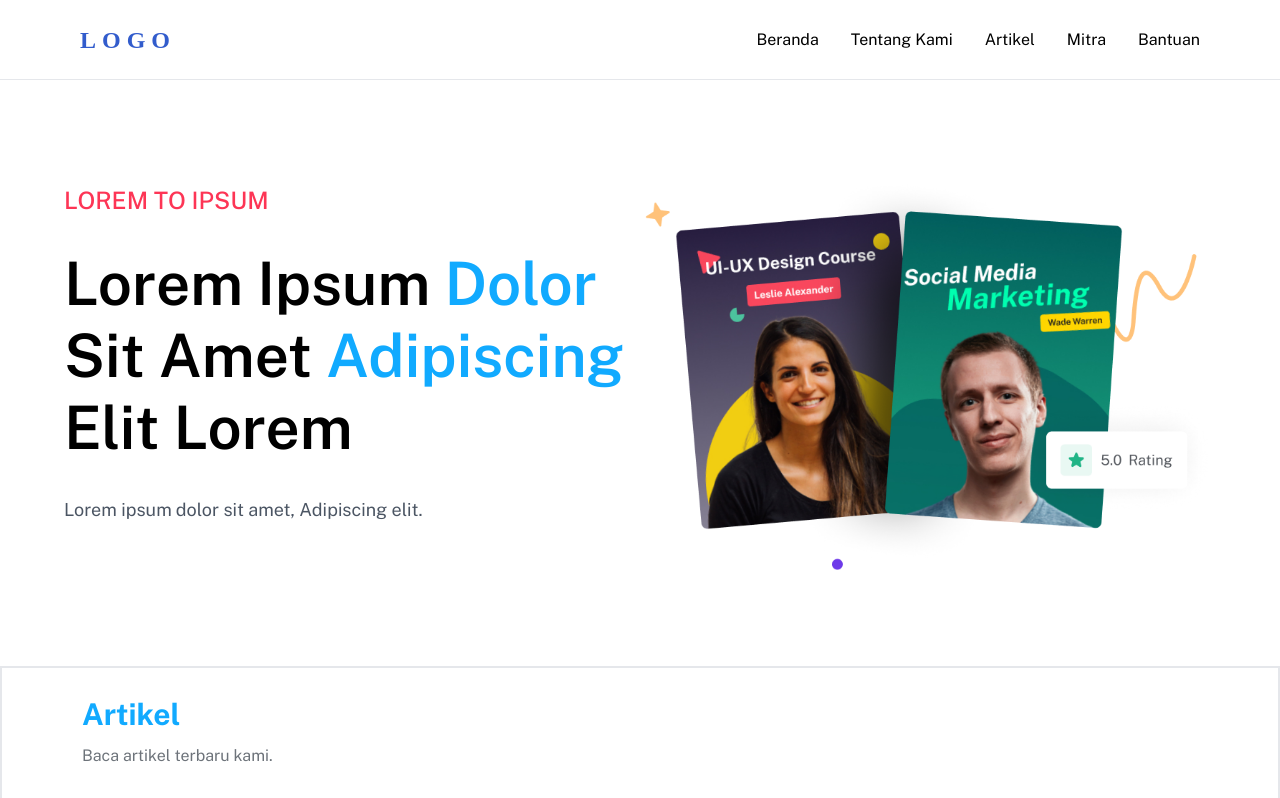
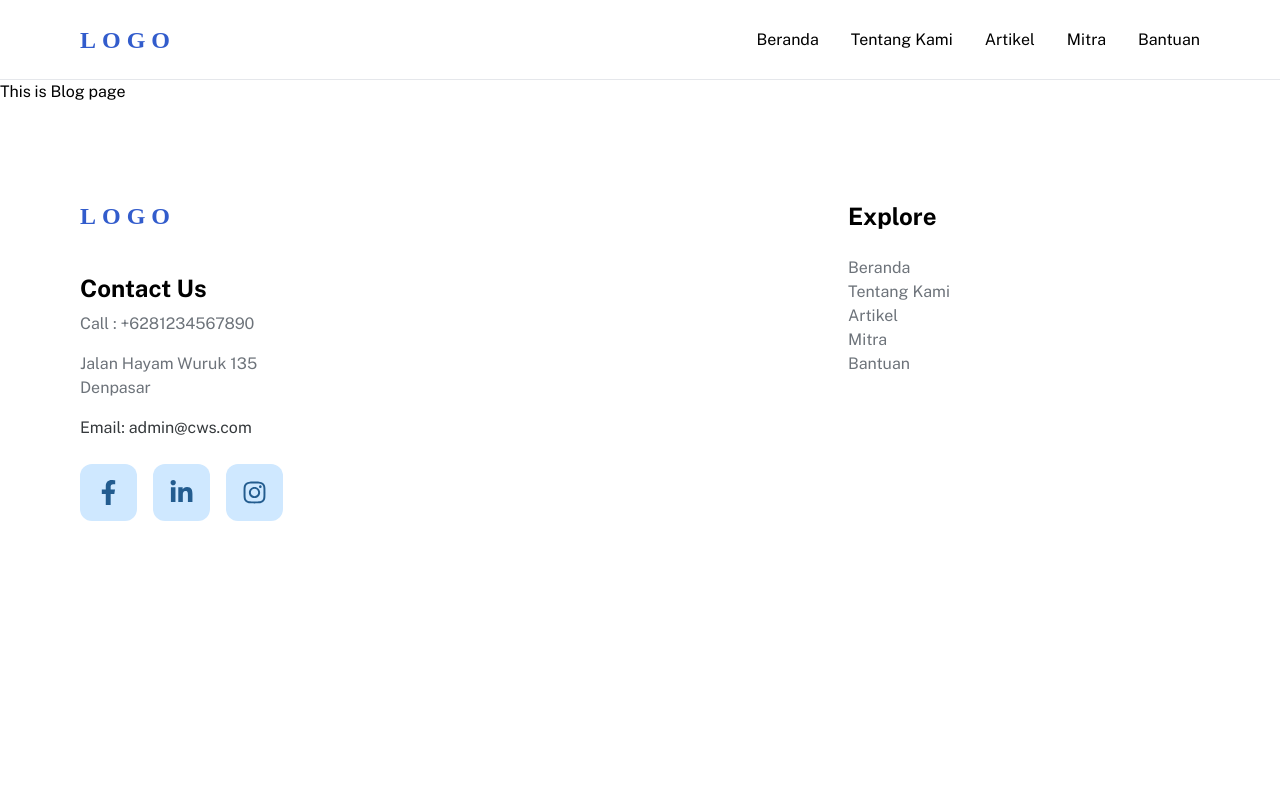
Before and after one commit to WCandra64/cws-compro-frontend, a React (Vite) app: page /blogs in a window 1280 px wide. Shown: the top 798 px of the page. Built offline with nearby package versions, Linux system fonts and the light colour scheme.

Commit message:
Multipage Routing

```diff
--- a/package.json
+++ b/package.json
@@ -13,6 +13,7 @@
     "react": "^18.2.0",
     "react-dom": "^18.2.0",
     "react-icons": "^4.7.1",
+    "react-router-dom": "^6.14.1",
     "react-slick": "^0.29.0",
     "slick-carousel": "^1.8.1"
   },
--- a/src/App.jsx
+++ b/src/App.jsx
@@ -1,20 +1,23 @@
 import React from 'react';
 import { Hero, Navbar, Mitra, Blog, Footer } from './components';
 import './App.css'
+import { BrowserRouter, Routes, Route } from "react-router-dom";
+import Layout from "./pages/Layout";
+import Home from "./pages/Home";
+import Blogs from "./pages/Blogs";
+import NoPage from "./pages/NoPage";
 
 const App = () => {
   return (
-    <div>
-      <Navbar />
-      <Hero />
-      <Blog />
-      <Mitra/>
-      {/* <Achievement /> */}
-      {/* <Categories /> */}
-      {/* <Feedback /> */}
-      {/* <CTA /> */}
-      <Footer />
-    </div>
+    <BrowserRouter>
+      <Routes>
+        <Route path="/" element={<Layout />}>
+          <Route index element={<Home />} />
+          <Route path="blogs" element={<Blogs />} />
+          <Route path="*" element={<NoPage />} />
+        </Route>
+      </Routes>
+    </BrowserRouter>
   )
 }
 
--- a/src/components/Blog.jsx
+++ b/src/components/Blog.jsx
@@ -31,7 +31,7 @@ const Blog = () => {
             </div>
 
 
-            <div className='w-fit rounded-md bg-[#11aaff] hover:bg-[#325ccc] hover:drop-shadow-[1px_4px_4px_rgba(0,0,0,0.3)] hover:cursor-pointer py-2 px-12 m-auto mt-4 text-center' onClick={() => window.location.href = "#"}>
+            <div className='w-fit rounded-md bg-[#11aaff] hover:bg-[#325ccc] hover:drop-shadow-[1px_4px_4px_rgba(0,0,0,0.3)] hover:cursor-pointer py-2 px-12 m-auto mt-4 text-center' onClick={() => window.location.href = "/blogs"}>
               <span className='text-white font-medium '>Artikel Lainnya</span>
             </div>
 
--- a/src/components/Footer.jsx
+++ b/src/components/Footer.jsx
@@ -15,9 +15,9 @@ const Footer = () => {
                 <h3 className='py-2 text-[#6D737A]'>Jalan Hayam Wuruk 135<br></br>Denpasar</h3>
                 <h3 className='py-2 text-[#363A3D]'>Email: admin@cws.com</h3>
                 <div className='flex gap-4 py-4'>
-                        <div className='p-4 bg-[#E9F8F3] rounded-xl'><FaFacebookF size={25} style={{color:'#4DC39E'}} /></div>
-                        <div className='p-4 bg-[#E9F8F3] rounded-xl'><FaLinkedinIn size={25} style={{color:'#4DC39E'}} /></div>
-                        <div className='p-4 bg-[#E9F8F3] rounded-xl'><FaInstagram size={25} style={{color:'#4DC39E'}} /></div>
+                        <div className='p-4 bg-[#cfe8ff] rounded-xl'><FaFacebookF size={25} style={{color:'#235c8f'}} /></div>
+                        <div className='p-4 bg-[#cfe8ff] rounded-xl'><FaLinkedinIn size={25} style={{color:'#235c8f'}} /></div>
+                        <div className='p-4 bg-[#cfe8ff] rounded-xl'><FaInstagram size={25} style={{color:'#235c8f'}} /></div>
                 </div>
 
             </div>
@@ -25,11 +25,11 @@ const Footer = () => {
             <div>
                 <h3 className='text-2xl font-bold'>Explore</h3>
                 <ul className='py-6 text-[#6D737A]'>
-                    <li className='py-2'>Beranda</li>
-                    <li className='py-2'>Tentang Kami</li>
-                    <li className='py-2'>Artikel</li>
-                    <li className='py-2'>Mitra</li>
-                    <li className='py-2'>Bantuan</li>
+                    <li><a href="#hero" className='hover:text-[#fd3555] hover:font-medium'>Beranda</a></li>
+                    <li><a href="#hero" className='hover:text-[#fd3555] hover:font-medium'>Tentang Kami</a></li>
+                    <li><a href="#blog" className='hover:text-[#fd3555] hover:font-medium'>Artikel</a></li>
+                    <li><a href="#mitra" className='hover:text-[#fd3555] hover:font-medium'>Mitra</a></li>
+                    <li><a href="#hero" className='hover:text-[#fd3555] hover:font-medium'>Bantuan</a></li>
                 </ul>
             </div>
 
--- a/src/components/Navbar.jsx
+++ b/src/components/Navbar.jsx
@@ -15,11 +15,11 @@ const Navbar = () => {
 
             <div className='hidden md:flex items-center '>
                 <ul className='flex gap-8'>
-                    <li><a href="#hero" className='hover:text-[#fd3555] hover:font-medium'>Beranda</a></li>
-                    <li><a href="#hero" className='hover:text-[#fd3555] hover:font-medium'>Tentang Kami</a></li>
-                    <li><a href="#blog" className='hover:text-[#fd3555] hover:font-medium'>Artikel</a></li>
-                    <li><a href="#mitra" className='hover:text-[#fd3555] hover:font-medium'>Mitra</a></li>
-                    <li><a href="#hero" className='hover:text-[#fd3555] hover:font-medium'>Bantuan</a></li>
+                    <li><a href="/" className='hover:text-[#fd3555] hover:font-medium'>Beranda</a></li>
+                    <li><a href="/" className='hover:text-[#fd3555] hover:font-medium'>Tentang Kami</a></li>
+                    <li><a href="/" className='hover:text-[#fd3555] hover:font-medium'>Artikel</a></li>
+                    <li><a href="/" className='hover:text-[#fd3555] hover:font-medium'>Mitra</a></li>
+                    <li><a href="/" className='hover:text-[#fd3555] hover:font-medium'>Bantuan</a></li>
                 </ul>
             </div>
 
--- /dev/null
+++ b/src/pages/Blogs.jsx
@@ -0,0 +1,12 @@
+import React from 'react';
+// import './App.css'
+
+const Blogs = () => {
+  return (
+    <div>
+      This is Blog page
+    </div>
+  )
+}
+
+export default Blogs
--- /dev/null
+++ b/src/pages/Home.jsx
@@ -0,0 +1,17 @@
+import React from 'react';
+import { Hero, Navbar, Mitra, Blog } from '../components';
+// import './App.css'
+
+const Home = () => {
+  return (
+    <div>
+      {/* <Navbar /> */}
+      <Hero />
+      <Blog />
+      <Mitra/>
+      {/* <Footer /> */}
+    </div>
+  )
+}
+
+export default Home
--- /dev/null
+++ b/src/pages/Layout.jsx
@@ -0,0 +1,16 @@
+import React from "react";
+import {Outlet} from "react-router-dom";
+import Navbar from "../components/Navbar";
+import Footer from "../components/Footer";
+
+const Layout = () => {
+    return (
+        <>
+            <Navbar />
+            <Outlet />
+            <Footer />
+        </>
+    );
+};
+
+export default Layout;
--- /dev/null
+++ b/src/pages/NoPage.jsx
@@ -0,0 +1,12 @@
+import React from 'react';
+// import './App.css'
+
+const NoPage = () => {
+  return (
+    <div>
+      404 Page Not Found.
+    </div>
+  )
+}
+
+export default NoPage
```
Also changed, not shown: 1 other file (tests, documents, lock files or other folders).
